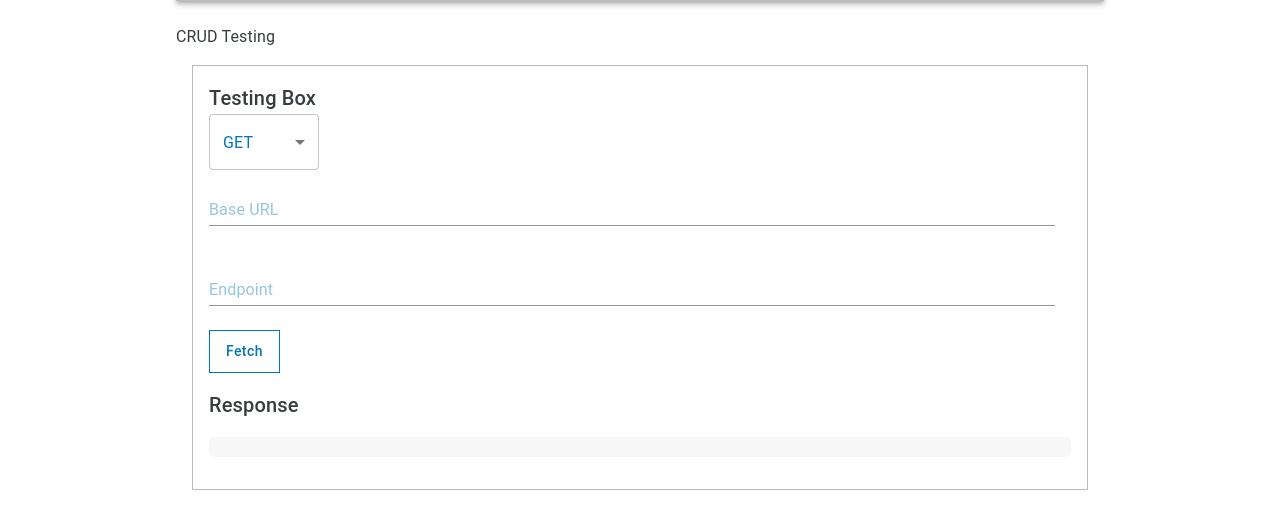
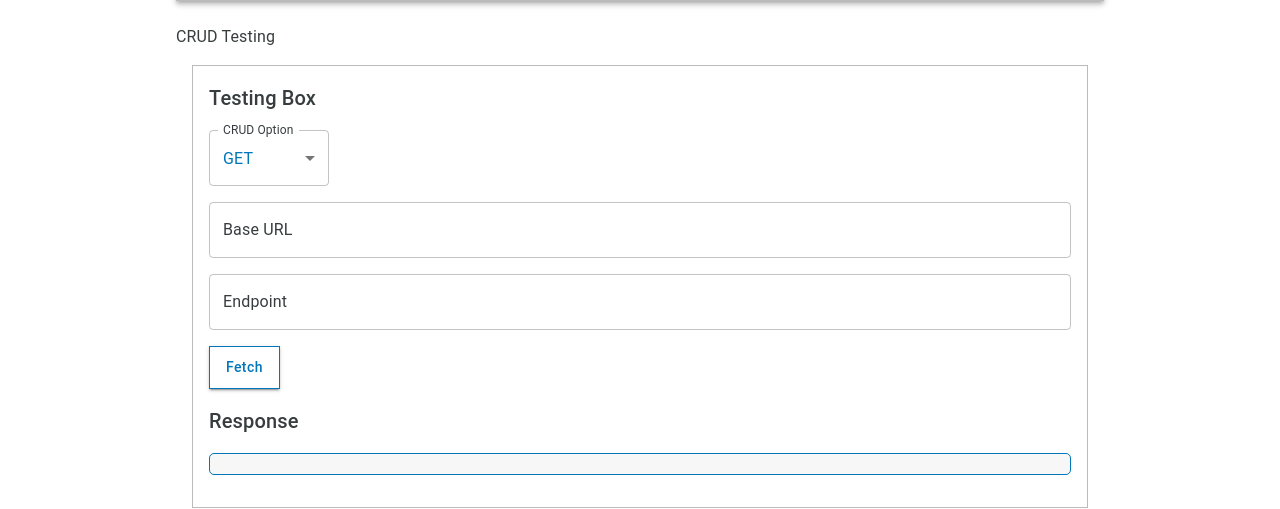
Before and after one commit to Curtis-Thomas/free-api-list-with-react, a React (Create React App) app: page /Tools in a window 1280 px wide. Shown: the part 255-764 px from the top of the page. Built offline with nearby package versions, Linux system fonts and the light colour scheme.

Commit message:
style: crud test box style update

```diff
--- a/src/tools/BoxTestCrud.js
+++ b/src/tools/BoxTestCrud.js
@@ -3,112 +3,95 @@ import {
   Box,
   Typography,
   Button,
-  Input,
+  TextField,
   Select,
   MenuItem,
+  FormControl,
+  InputLabel,
 } from "@mui/material";
 import axios from "axios";
 
 const BoxTestCrud = ({ url }) => {
-  // State variables for response, CRUD option, URL, and endpoint
   const [response, setResponse] = useState("");
   const [crudOption, setCrudOption] = useState("get");
-  const [urlValue, setUrl] = useState("");
+  const [urlValue, setUrl] = useState(url || "");
   const [endpointValue, setEndpoint] = useState("");
 
-  // Function to fetch API data
   const fetchAPI = async () => {
     try {
-      // Check if the selected CRUD option is valid
       if (crudOption && axios[crudOption]) {
-        // Send API request based on the selected CRUD option
         const response = await axios[crudOption](`${urlValue}${endpointValue}`);
         if (response.status === 200) {
-          const { data } = response;
-          // Update response state with the received data
-          setResponse(data);
+          setResponse(response.data);
         } else {
-          const errorMessage = `Error: ${response.status}`;
-          // Update response state with the error message
-          setResponse(errorMessage);
-          console.log(errorMessage);
+          setResponse(`Error: ${response.status}`);
         }
       } else {
-        const errorMessage = `Invalid CRUD option: ${crudOption}`;
-        // Update response state with the error message
-        setResponse(errorMessage);
-        console.log(errorMessage);
+        setResponse(`Invalid CRUD option: ${crudOption}`);
       }
     } catch (error) {
-      const errorMessage = `Error: ${error.message}`;
-      // Update response state with the error message
-      setResponse(errorMessage);
-      console.log(errorMessage);
+      setResponse(`Error: ${error.message}`);
     }
   };
 
-  // Event handler for CRUD option change
-  const handleCrudOptionChange = (event) => {
-    // Update the selected CRUD option
-    setCrudOption(event.target.value);
-  };
+  return (
+    <Box sx={{ border: "solid 1px #bbb", padding: 2, margin: 2 }}>
+      <Typography variant="h6" sx={{ marginBottom: 2 }}>
+        Testing Box
+      </Typography>
 
-  return (
-    <Box
-      sx={{
-        border: "solid 1px #bbb",
-        padding: 2,
-        margin: 2,
-        minHeight: "20vh",
-      }}
+      <FormControl
+        variant="outlined"
+        sx={{ marginRight: 2, minWidth: 120, marginBottom: 2 }}
       >
-      <Box sx={{ marginBottom: 2 }}>
-        <Typography variant="h6">Testing Box</Typography>
-        {/* Select dropdown for CRUD option */}
+        <InputLabel>CRUD Option</InputLabel>
         <Select
           value={crudOption}
-          onChange={handleCrudOptionChange}
+          onChange={(e) => setCrudOption(e.target.value)}
           label="CRUD Option"
-          sx={{ marginRight: 2, width: "110px" }}
         >
-          {/* Options for CRUD operations */}
           <MenuItem value="get">GET</MenuItem>
           <MenuItem value="post">POST</MenuItem>
           <MenuItem value="put">PUT</MenuItem>
           <MenuItem value="delete">DELETE</MenuItem>
         </Select>
-        {/* Input field for the base URL */}
-        <Box sx={{ minHeight: "10vh", display: "flex", alignItems: "center" }}>
-          <Input
+      </FormControl>
+
+      <TextField
         label="Base URL"
         placeholder="Base URL"
         value={urlValue}
         onChange={(e) => setUrl(e.target.value)}
-            sx={{ marginRight: 2, width: "100%" }}
+        variant="outlined"
+        fullWidth
+        sx={{ marginBottom: 2 }}
       />
-        </Box>
-        {/* Input field for the endpoint */}
-        <Box sx={{ minHeight: "10vh", display: "flex", alignItems: "center" }}>
-          <Input
+
+      <TextField
         label="Endpoint"
         placeholder="Endpoint"
         value={endpointValue}
         onChange={(e) => setEndpoint(e.target.value)}
-            sx={{ marginRight: 2, width: "100%" }}
+        variant="outlined"
+        fullWidth
+        sx={{ marginBottom: 2 }}
       />
-        </Box>
-        {/* Button to trigger the API request */}
-        <Box>
-          <Button onClick={fetchAPI}>Fetch</Button>
-        </Box>
-        <Box></Box>
-      </Box>
 
-      <Box>
-        {/* Display the API response */}
-        <Typography variant="h6">Response</Typography>
-        <pre
-          style={{
+      <Button
+        variant="contained"
+        color="primary"
+        onClick={fetchAPI}
+        sx={{ marginBottom: 2 }}
+      >
+        Fetch
+      </Button>
+
+      <Typography variant="h6" sx={{ marginBottom: 2 }}>
+        Response
+      </Typography>
+      <Box
+        component="pre"
+        sx={{
           fontFamily: "monospace",
           whiteSpace: "pre-wrap",
           background: "#f7f7f7",
@@ -116,13 +99,12 @@ const BoxTestCrud = ({ url }) => {
           borderRadius: "5px",
           maxHeight: "60vh",
           overflow: "auto",
-            border: "solid 1px ##0077ba",
+          border: "solid 1px #0077ba",
         }}
       >
         {typeof response === "object"
           ? JSON.stringify(response, null, 2)
           : response}
-        </pre>
       </Box>
     </Box>
   );
```
Lines whose indentation alone changed are shown as unchanged.
